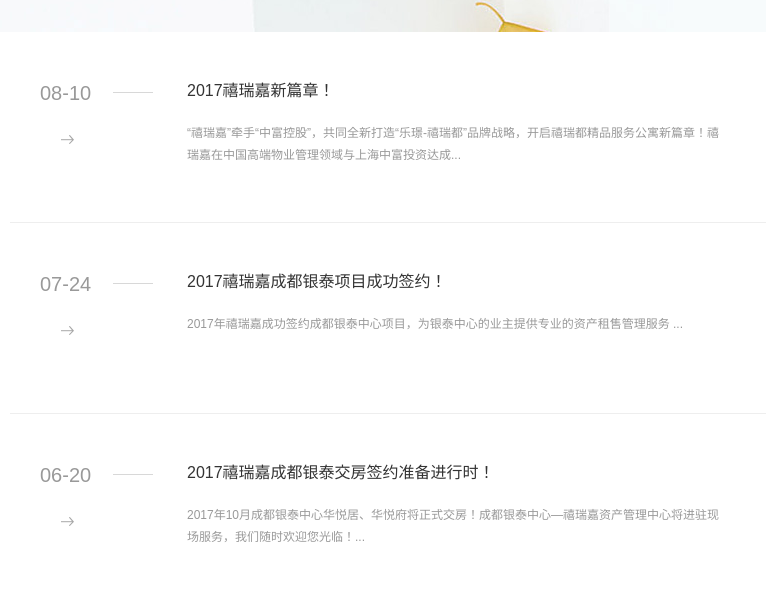
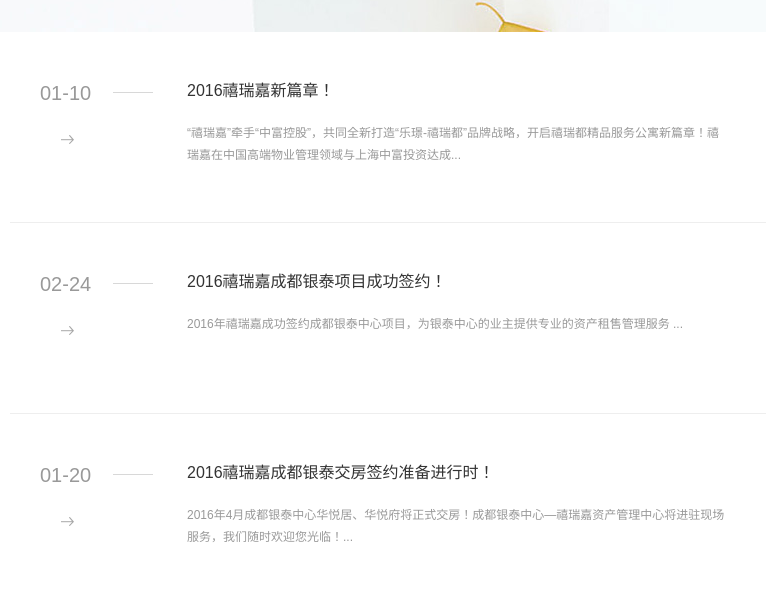
Before and after one commit to Laccey/Enterprise-Website, a plain HTML site: page page/news/index.html in a window 1280 px wide. Shown: the part 308-906 px from the top of the page, 110-876 px from the left. Drawn offline with Linux system fonts and the light colour scheme.

Commit message:
modified

```diff
--- a/page/news/index.html
+++ b/page/news/index.html
@@ -33,13 +33,13 @@
                     <li class="news_content">
                         <a href="post/index.html">
                             <div class="news_time">
-                                <span>08-10</span>
+                                <span>01-10</span>
                                 <div class="general_arrow">
                                     <i></i>
                                 </div>
                             </div>
                             <div class="news_text">
-                                <h4>2017禧瑞嘉新篇章！</h4>
+                                <h4>2016禧瑞嘉新篇章！</h4>
                                 <p>“禧瑞嘉”牵手“中富控股”，共同全新打造“乐璟-禧瑞都”品牌战略，开启禧瑞都精品服务公寓新篇章！禧瑞嘉在中国高端物业管理领域与上海中富投资达成...</p>
                             </div>
                             <div class="news_img">
@@ -50,14 +50,14 @@
                     <li class="news_content">
                         <a href="post/index.html">
                             <div class="news_time">
-                                <span>07-24</span>
+                                <span>02-24</span>
                                 <div class="general_arrow">
                                     <i></i>
                                 </div>
                             </div>
                             <div class="news_text">
-                                <h4>2017禧瑞嘉成都银泰项目成功签约！</h4>
-                                <p>2017年禧瑞嘉成功签约成都银泰中心项目，为银泰中心的业主提供专业的资产租售管理服务 ...</p>
+                                <h4>2016禧瑞嘉成都银泰项目成功签约！</h4>
+                                <p>2016年禧瑞嘉成功签约成都银泰中心项目，为银泰中心的业主提供专业的资产租售管理服务 ...</p>
                             </div>
                             <div class="news_img">
                                 <img src="../../img/news_2.jpg" alt="">
@@ -67,14 +67,14 @@
                     <li class="news_content">
                         <a href="post/index.html">
                             <div class="news_time">
-                                <span>06-20</span>
+                                <span>01-20</span>
                                 <div class="general_arrow">
                                     <i></i>
                                 </div>
                             </div>
                             <div class="news_text">
-                                <h4>2017禧瑞嘉成都银泰交房签约准备进行时！</h4>
-                                <p>2017年10月成都银泰中心华悦居、华悦府将正式交房！成都银泰中心—禧瑞嘉资产管理中心将进驻现场服务，我们随时欢迎您光临！...</p>
+                                <h4>2016禧瑞嘉成都银泰交房签约准备进行时！</h4>
+                                <p>2016年4月成都银泰中心华悦居、华悦府将正式交房！成都银泰中心—禧瑞嘉资产管理中心将进驻现场服务，我们随时欢迎您光临！...</p>
                             </div>
                             <div class="news_img">
                                 <img src="../../img/news_3.jpg" alt="">
@@ -84,7 +84,7 @@
                     <li class="news_content">
                         <a href="post/index.html">
                             <div class="news_time">
-                                <span>10-15</span>
+                                <span>3-15</span>
                                 <div class="general_arrow">
                                     <i></i>
                                 </div>
```
Also changed, not shown: index.html (+8 -8 lines).
